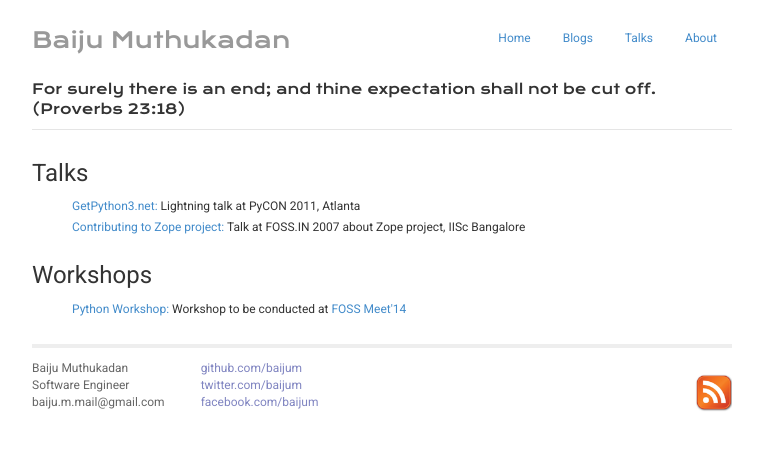
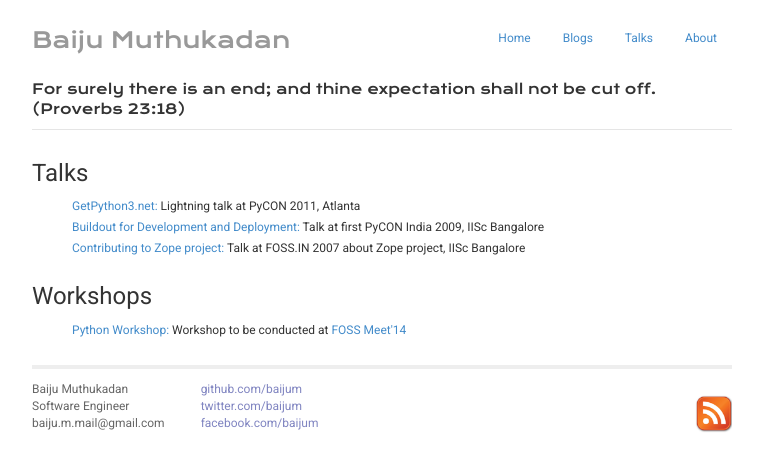
Before and after one commit to baijum/muthukadan.net, a Jekyll site: the page built from talks/index.html, in a window 1280 px wide. Shown: the top 471 px of the page, without its empty margins (258-1021 px from the left). Built offline with Jekyll 4.4.1, drawn with Linux system fonts in a browser that asks for light colours; Markdown is read by kramdown in place of the engine named in the settings.

Commit message:
PyCON India 2009 talk

```diff
--- a/talks/index.html
+++ b/talks/index.html
@@ -7,6 +7,8 @@ title: Talks - Workshops - Presentations
 
 <ul class="posts">
   <li><a href="http://www.youtube.com/watch?v=UEMjz5A_M5o">GetPython3.net:</a> Lightning talk at PyCON 2011, Atlanta</a></li>
+  <li><a href="http://in.pycon.org/2009/talkfull/21/">Buildout for Development and Deployment:</a> Talk at first PyCON India 2009, IISc
+  Bangalore</a></li>
   <li><a href="http://foss.in/2007/register/slides/Contributing_to_Zope_project_432.pdf">Contributing to Zope project:</a> Talk at FOSS.IN
   2007 about Zope project, IISc Bangalore</a></li>
 </ul>
```
